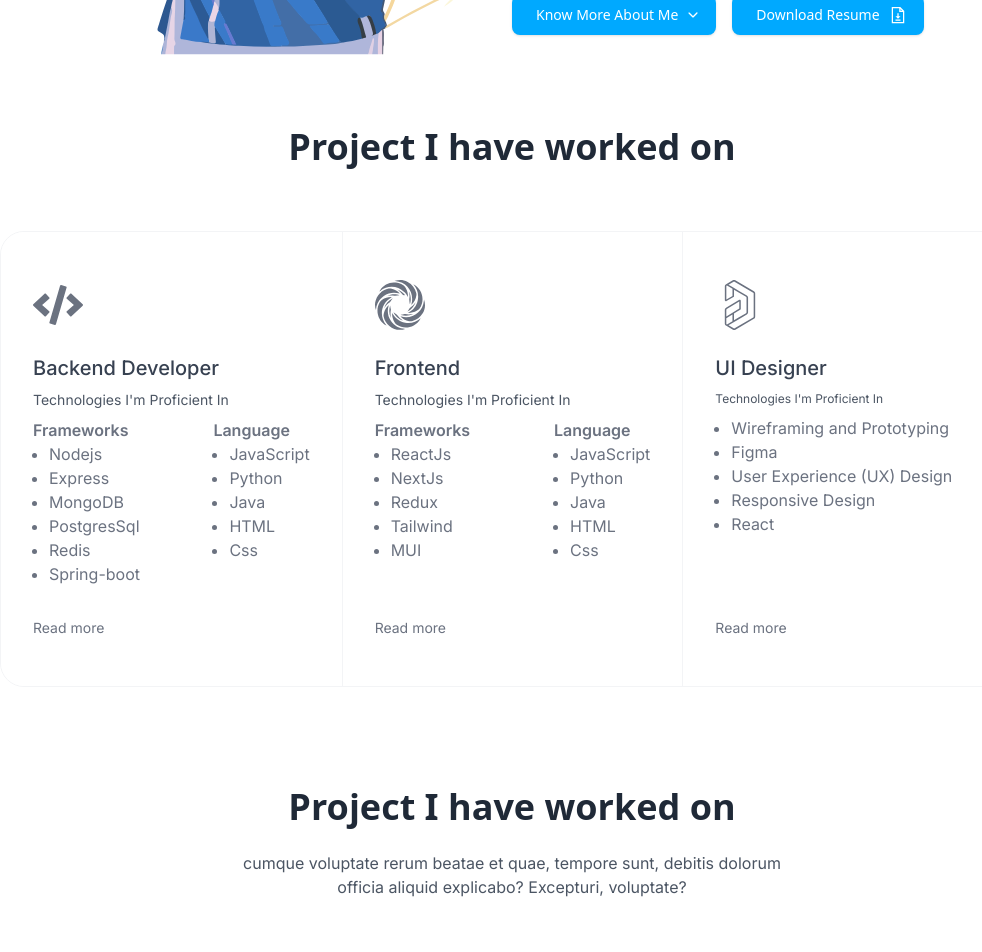
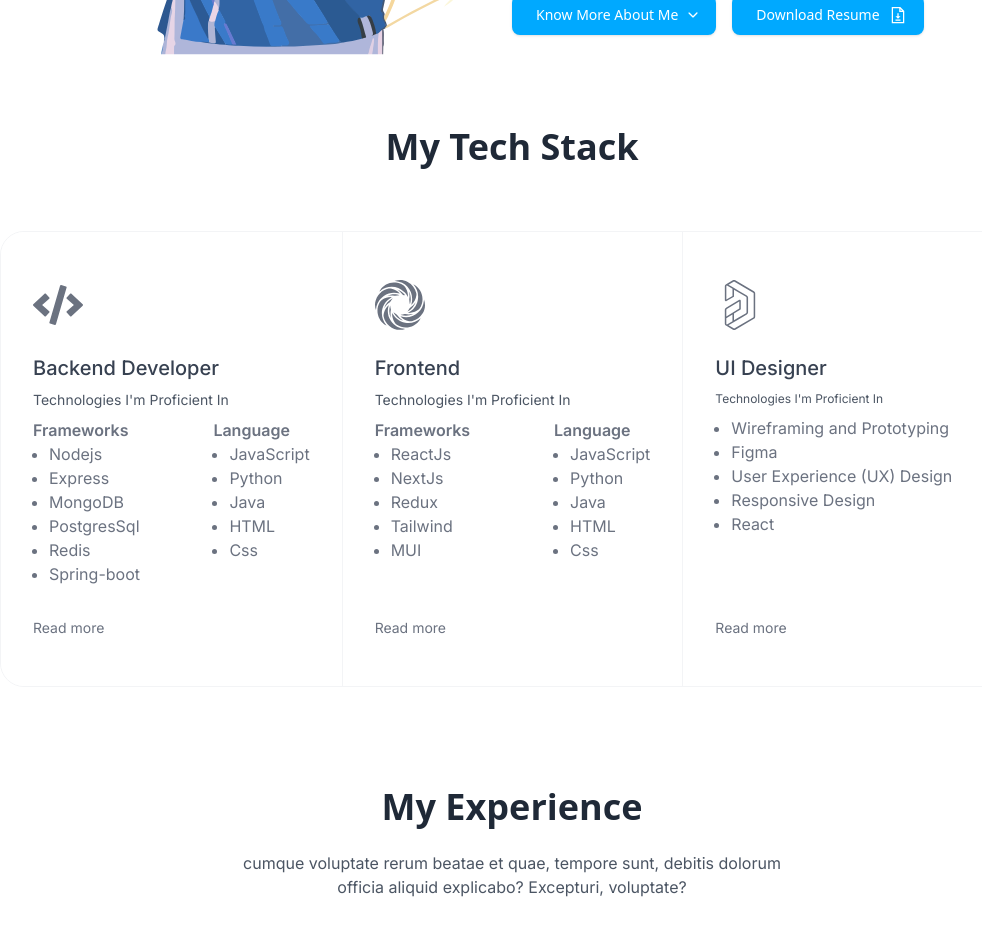
Before and after one commit to ajayxverma/portfolio-me-alpha, a Next.js app: page / in a window 1280 px wide. Shown: the part 1340-2292 px from the top of the page, without its empty margins (128-1110 px from the left). Built offline with nearby package versions, Linux system fonts and the light colour scheme.

Commit message:
Fix Heading

```diff
--- a/app/components/ExperienceCard.tsx
+++ b/app/components/ExperienceCard.tsx
@@ -64,7 +64,7 @@ const TabBodyContent: React.FC<ExperienceType> = (experience) => {
 
 const ExperienceCard = () => {
   const ProjectListHeading = {
-    heading: 'Project I have worked on',
+    heading: 'My Experience',
     description:
       'cumque voluptate rerum beatae et quae, tempore sunt, debitis dolorum officia aliquid explicabo? Excepturi, voluptate?',
   };
--- a/app/components/ProjectContainer.tsx
+++ b/app/components/ProjectContainer.tsx
@@ -3,7 +3,7 @@ import ProjectCardx from './ProjectCardx';
 import SectionHeading from './elements/SectionHeading';
 
 const ProjectListHeading = {
-  heading: 'Project I have worked on',
+  heading: 'Other Project I have worked on',
   description:
     'cumque voluptate rerum beatae et quae, tempore sunt, debitis dolorum officia aliquid explicabo? Excepturi, voluptate?',
 };
--- a/app/components/ServicesCards.tsx
+++ b/app/components/ServicesCards.tsx
@@ -6,7 +6,7 @@ import SectionHeading from './elements/SectionHeading';
 
 const ServicesCards = () => {
   const ProjectListHeading = {
-    heading: 'Project I have worked on',
+    heading: 'My Tech Stack',
   };
   return (
     <div className="py-1">
--- a/app/components/projects-cards.tsx
+++ b/app/components/projects-cards.tsx
@@ -36,10 +36,10 @@ export const ProjectInfo = (projectData: ProjectType) => {
       </div>
       <div className="my-4 flex justify-between">
         <a
-          href="#"
+          href={projectData.demoLink}
           className="flex gap-6 items-center opacity-0 justify-between dark:text-gray-300 text-gray-800 hover:text-primary-500 group-hover:opacity-100 transition 	transition-duration: 200ms; ease-in-out "
         >
-          <span className="text-sm -translate-x-4 transition duration-300 group-hover:translate-x-0">
+          <span className="text-sm -translate-x-4 transition duration-300 group-hover:translate-x-0 font-bold">
             Demo
           </span>
           <VscLinkExternal
@@ -49,10 +49,10 @@ export const ProjectInfo = (projectData: ProjectType) => {
         </a>
 
         <a
-          href="#"
+          href={projectData.gitHubLink}
           className="flex gap-6 items-center opacity-0 justify-between dark:text-gray-300 text-gray-800 hover:text-primary-500 group-hover:opacity-100 transition 	transition-duration: 200ms; ease-in-out "
         >
-          <span className="text-sm translate-x-4 transition duration-300 group-hover:translate-x-0">
+          <span className="text-sm translate-x-4 transition duration-300 group-hover:translate-x-0 font-bold">
             Github
           </span>
           <svg
@@ -74,7 +74,7 @@ export const ProjectInfo = (projectData: ProjectType) => {
 };
 
 const ProjectListHeading = {
-  heading: 'Project I have worked on',
+  heading: 'Featured Projects',
   description:
     'cumque voluptate rerum beatae et quae, tempore sunt, debitis dolorum officia aliquid explicabo? Excepturi, voluptate?',
 };
--- a/app/data/siteData.ts
+++ b/app/data/siteData.ts
@@ -1,12 +1,8 @@
-import DropDownIcon from '../../public/assets/icons/drop-down.svg';
-import x from '../../public/assets/Projects/analytics-dashboard-react.png';
-import { MdDarkMode } from 'react-icons/md';
 import { ExperienceType, SocialLinkType } from '../types/componentsTypes';
 import { RxInstagramLogo } from 'react-icons/rx';
 import { RiTwitterXFill } from 'react-icons/ri';
 import { RxLinkedinLogo } from 'react-icons/rx';
 import { ImGithub } from 'react-icons/im';
-import analyticsDashBoardImage1 from '../../public/assets/Projects/analytics-dashboard-react.png';
 
 export const headerMenuList = [
   {
```
